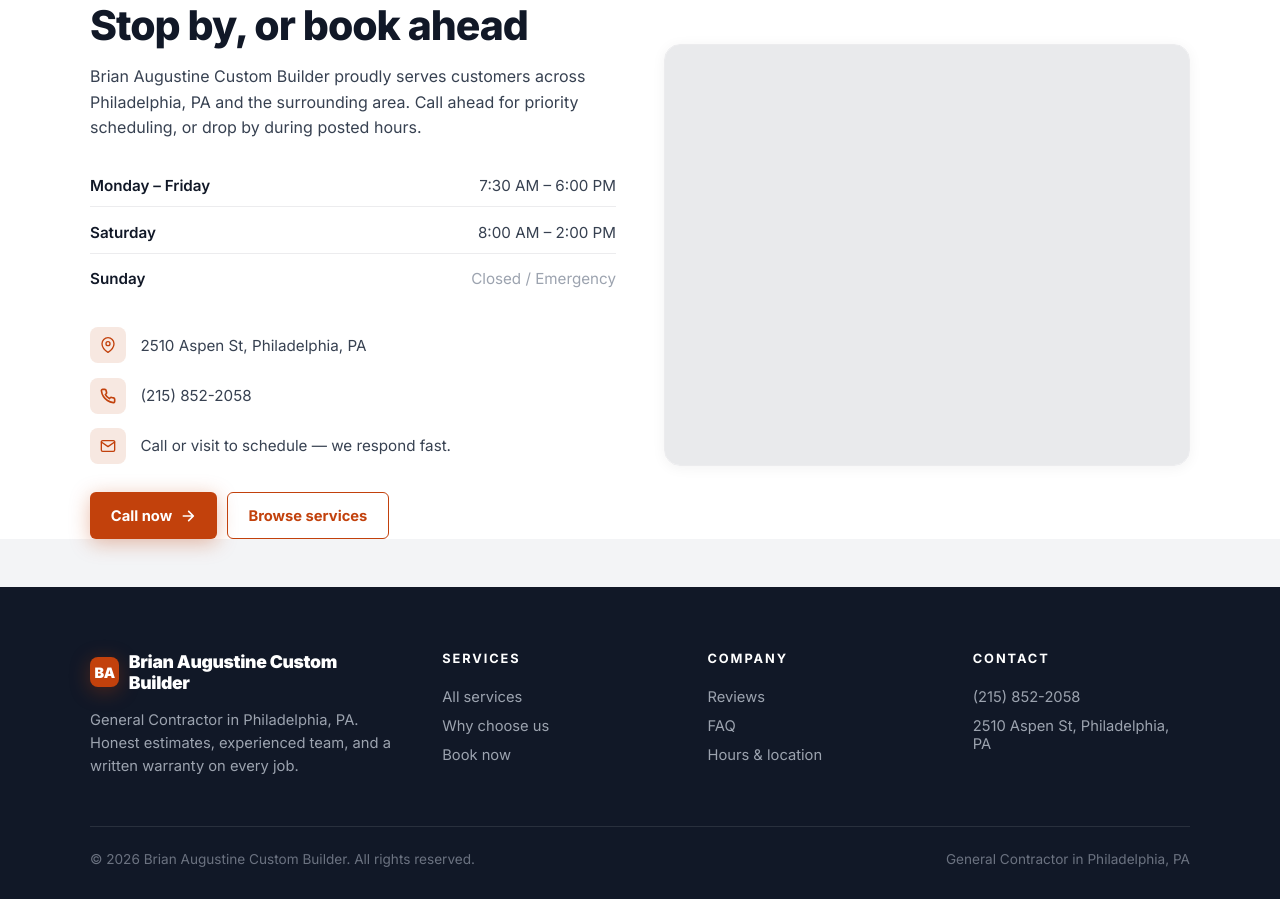
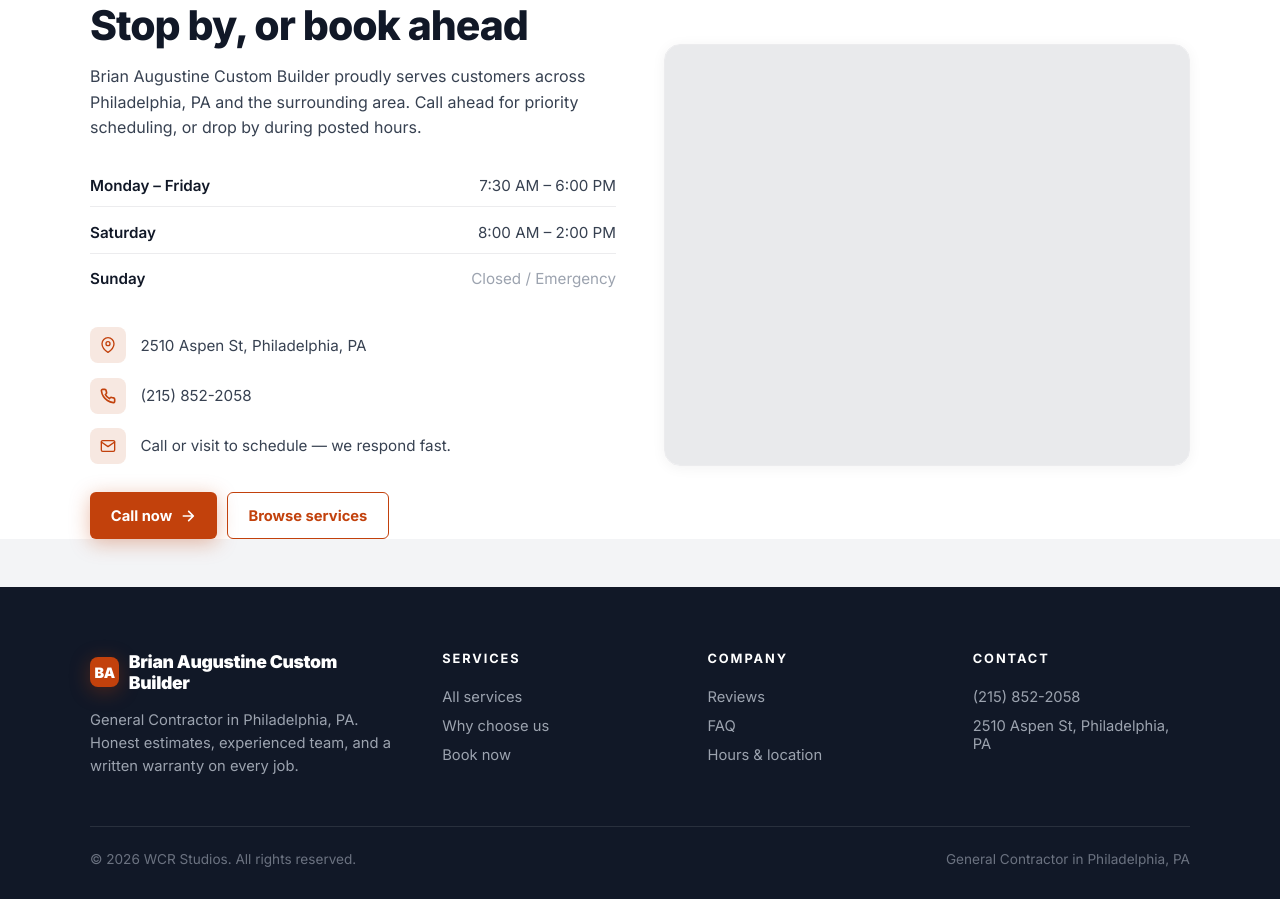
Before and after one commit to Wrenbjor/trades--brian-augustine-custom-builder, a plain HTML site: page index.html in a window 1280 px wide. Shown: the part 4718-5617 px from the top of the page. Drawn offline with nearby package versions, Linux system fonts and the light colour scheme; no server answers.

Commit message:
Update site

```diff
--- a/index.html
+++ b/index.html
@@ -605,7 +605,7 @@
     </div>
   </div>
   <div class="foot-bottom">
-    <div>&copy; 2026 Brian Augustine Custom Builder. All rights reserved.</div>
+    <div>&copy; 2026 WCR Studios. All rights reserved.</div>
     <div>General Contractor in Philadelphia, PA</div>
   </div>
 </footer>
```
